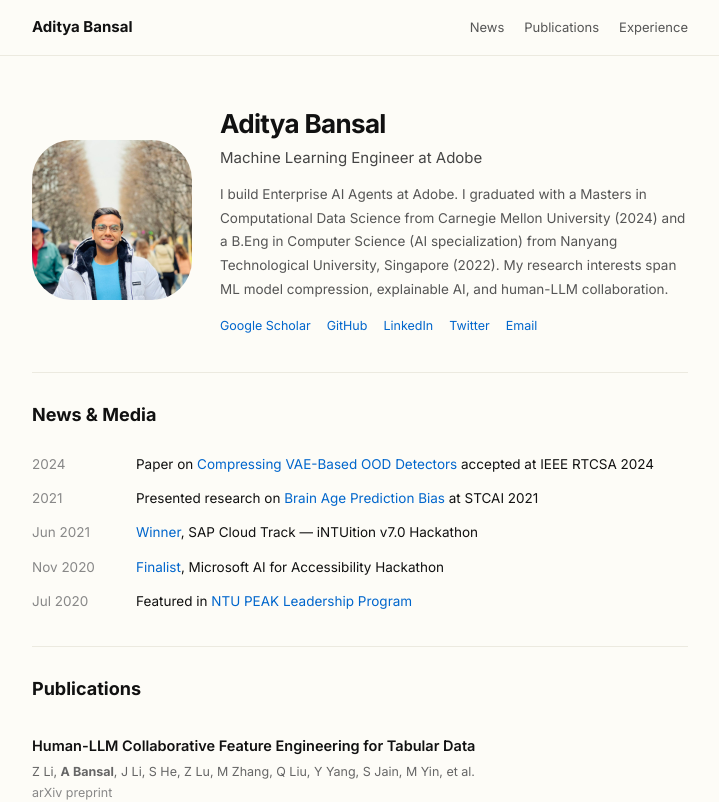
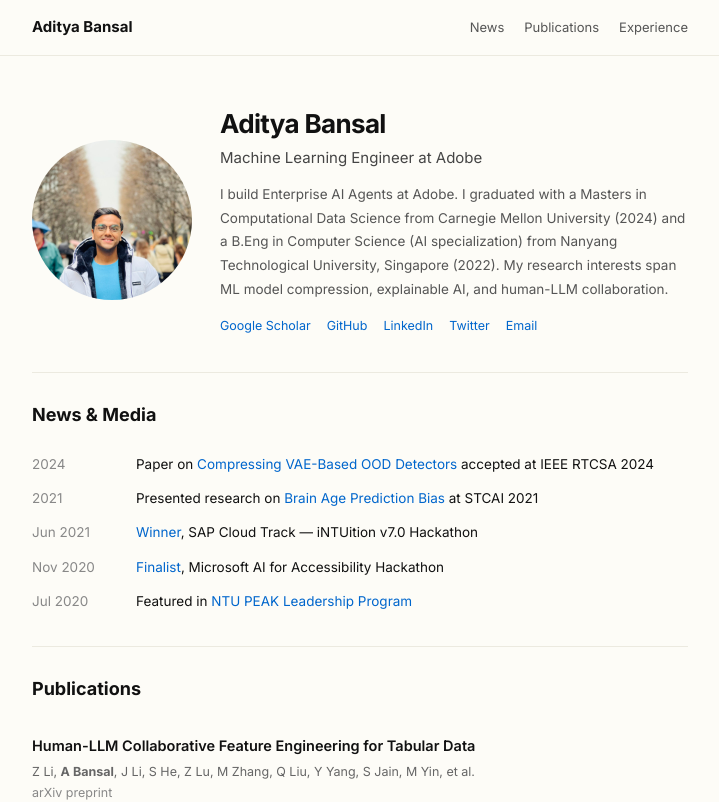
Before and after one commit to bansal-aditya/bansal-aditya.github.io, a Next.js app: page / in a window 1280 px wide. Shown: the top 802 px of the page, without its empty margins (280-999 px from the left). Built offline with nearby package versions, Linux system fonts and the light colour scheme.

Commit message:
fix: use circular photo instead of squircle

```diff
--- a/src/components/Hero.tsx
+++ b/src/components/Hero.tsx
@@ -5,7 +5,7 @@ import SocialLinks from "./SocialLinks";
 export default function Hero() {
   return (
     <section className="flex flex-col items-center gap-7 pt-12 pb-9 md:flex-row md:items-center">
-      <div className="flex-shrink-0 w-[160px] h-[160px] rounded-[40px] overflow-hidden">
+      <div className="flex-shrink-0 w-[160px] h-[160px] rounded-full overflow-hidden">
         <Image
           src={profile.image}
           alt={profile.name}
```
